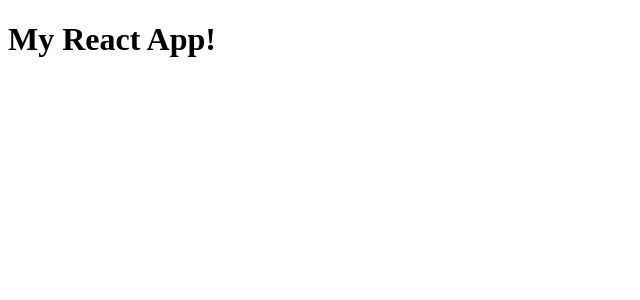
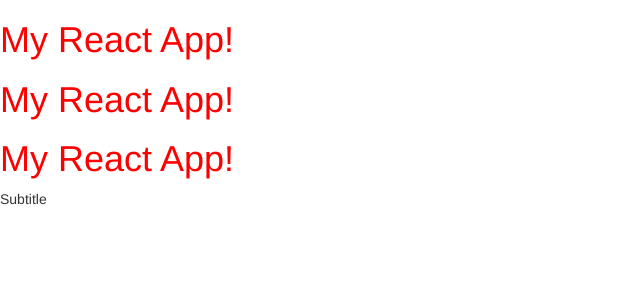
Before and after one commit to MirzaLeka/startingWithReact, a React app: page / in a window 1280 px wide. Shown: the top 300 px of the page, without its empty margins (0-640 px from the left). Built offline with nearby package versions, Linux system fonts and the light colour scheme.

Commit message:
Playing with multiple components

```diff
--- a/src/components/App.js
+++ b/src/components/App.js
@@ -10,4 +10,17 @@ class App extends Component {
   }
 }
 
-export default App;
+class Sub extends Component {
+  render() {
+    return (
+        <p>Subtitle</p>
+    );
+  }
+}
+
+//export default App;
+
+module.exports = {
+  App,
+  Sub
+};
--- a/src/index.html
+++ b/src/index.html
@@ -6,10 +6,18 @@
   <meta name="viewport" content="width=device-width, initial-scale=1.0">
   <meta http-equiv="X-UA-Compatible" content="ie=edge">
   <title>My React App</title>
+    <!-- Latest compiled and minified CSS -->
+    <link rel="stylesheet" href="https://maxcdn.bootstrapcdn.com/bootstrap/3.3.7/css/bootstrap.min.css">
+    <!-- jQuery library -->
+    <script src="https://ajax.googleapis.com/ajax/libs/jquery/3.2.1/jquery.min.js"></script>
+    <!-- Latest compiled JavaScript -->
+    <script src="https://maxcdn.bootstrapcdn.com/bootstrap/3.3.7/js/bootstrap.min.js"></script>
+    <link rel="stylesheet" rel="text/css" href="../Resources/css/index.css">
 </head>
 
 <body>
   <div id="app"></div>
+  <p id="sub"></p>
 </body>
 
 </html>
--- a/src/index.js
+++ b/src/index.js
@@ -1,5 +1,11 @@
 import React from 'react';
 import ReactDOM from 'react-dom';
-import App from './components/App';
+import {App, Sub} from './components/App';
 
-ReactDOM.render(<App />, document.getElementById('app'));
+ReactDOM.render(<div>
+<App />
+<App />
+<App />
+</div>  , document.getElementById('app'));
+
+ReactDOM.render(<Sub />, document.getElementById('sub'));
```
